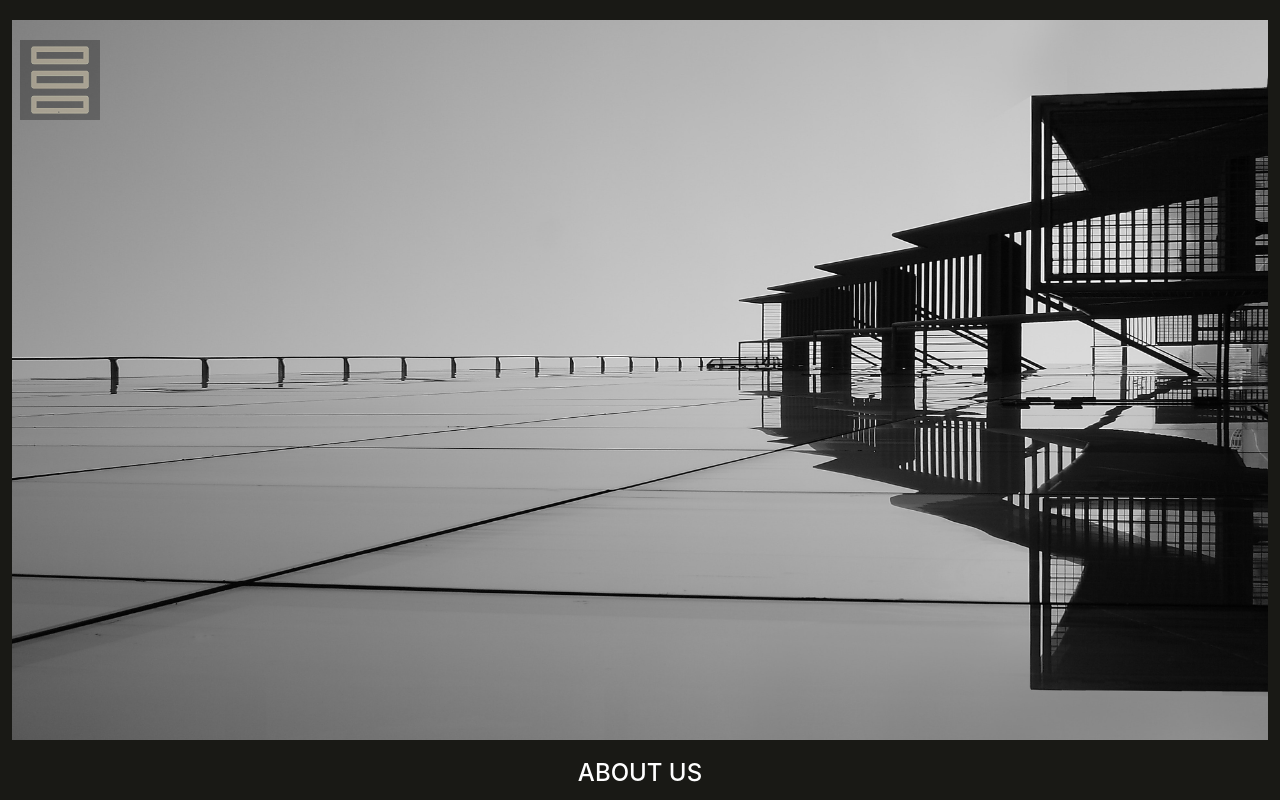
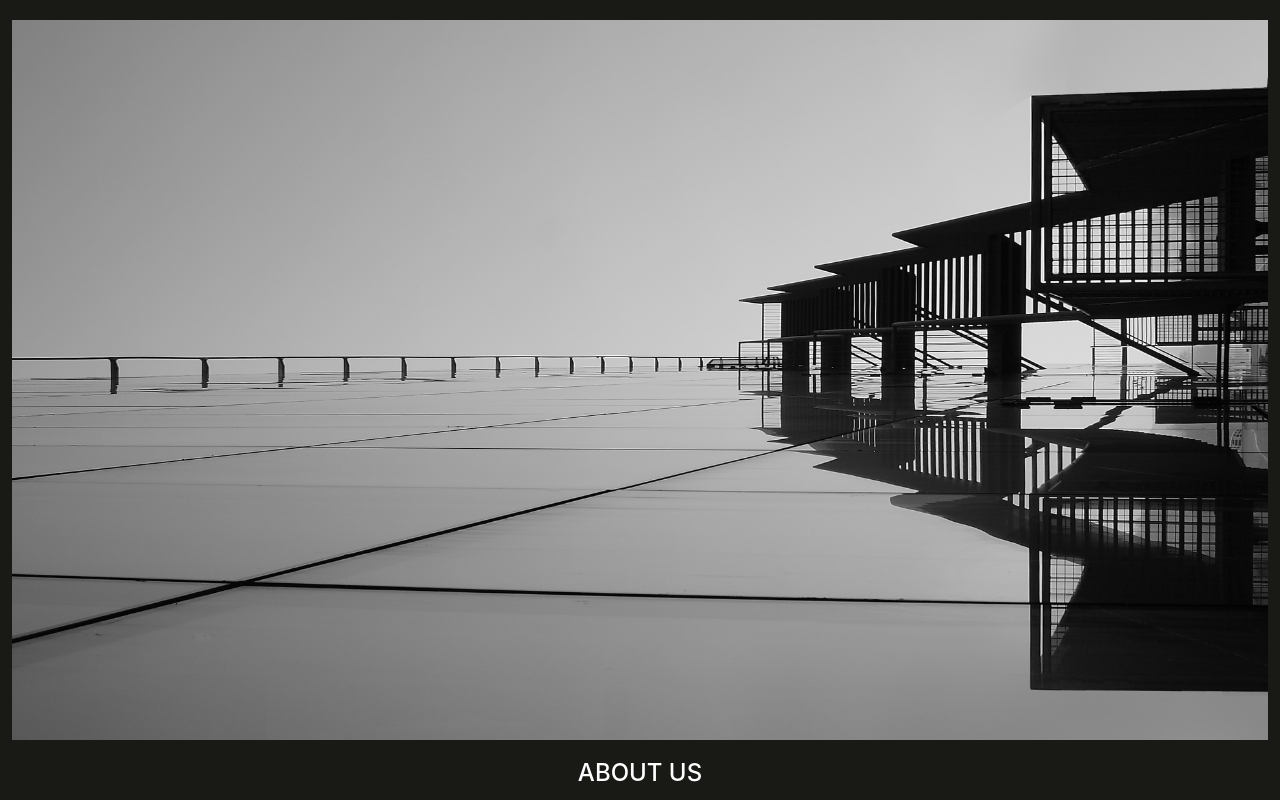
Before and after one commit to ericcharagu/strata, a React (Create React App) app: page / in a window 1280 px wide. Shown: the top 800 px of the page. Built offline with nearby package versions, Linux system fonts and the light colour scheme; a web font is replaced by a local one.

Commit message:
improved nav

```diff
--- a/src/components/cover.js
+++ b/src/components/cover.js
@@ -1,14 +1,10 @@
 import React, { useState } from "react";
-import { Link } from "react-router-dom";
 import "./cover.css";
 import Model from "./projects";
 import About from "./about";
-import Services from "./services";
-
 import Contact from "./contact";
 import coverPhoto from "../img/dummy.jpg";
 
-import { Carousel, Button, Row, Col } from "react-bootstrap";
 function Cover() {
   function openModal() {}
   return (
--- a/src/components/footer.js
+++ b/src/components/footer.js
@@ -1,6 +1,6 @@
 import React from "react";
-import { Row, Card, ListGroup, ListGroupItem } from "react-bootstrap";
-import { FaFacebook, FaTwitter, FaInstagram, FaLinkedin } from "react-icons/fa";
+import { Row, Card } from "react-bootstrap";
+import { FaTwitter, FaInstagram, FaLinkedin } from "react-icons/fa";
 import "./footer.css";
 
 function Footer() {
--- a/src/components/nav.css
+++ b/src/components/nav.css
@@ -16,7 +16,6 @@
   position: absolute;
 
 }
-
 .navImg {
   opacity: 0.3;
 }
--- a/src/components/nav.js
+++ b/src/components/nav.js
@@ -1,32 +1,12 @@
 import React from "react";
-import { BrowserRouter as Router, Path, Link } from "react-router-dom";
-import { Nav, Button } from "react-bootstrap";
 import "./nav.css";
 function NavBar() {
   return (
     <nav>
       <div className="navbar-container" id="nav">
-        <Link to="/" className="navbar-logo">
-          <img className="navImg" src="logodark.png" />
-        </Link>
-        {/*  <ul className="nav-list">
-          <li className="nav-item">
-            <Link to="/arch" className="nav-links">
-              Architecture
-            </Link>
-          </li>
-
-          <li className="nav-item">
-            <Link to="/energy" className="nav-links">
-              Energy Management
-            </Link>
-          </li>
-          <li className="nav-item">
-            <Link to="/visuals" className="nav-links">
-              Visualisations
-            </Link>
-          </li>
-        </ul> */}
+        {/*         <Link to="/" className="navbar-logo">
+          <img className="navImg" src="logolight.png" />
+        </Link> */}
       </div>
     </nav>
   );
```
Also changed, not shown: public/logolight.png.
